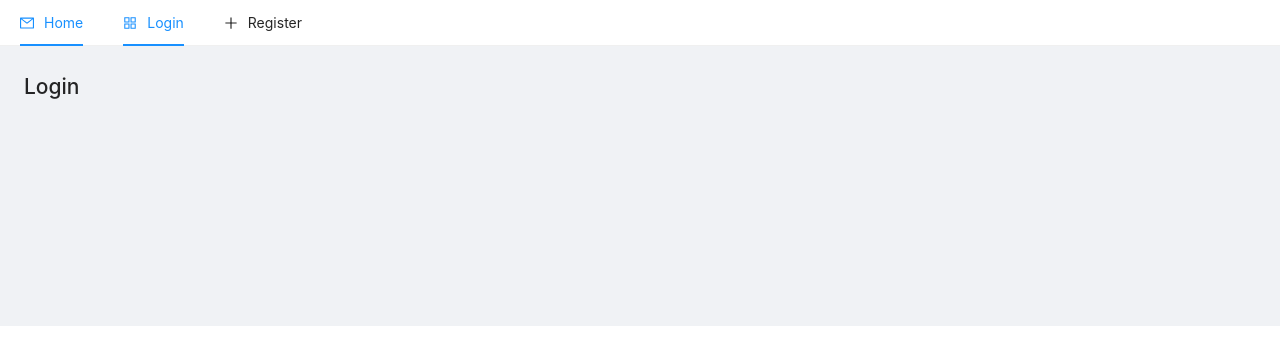
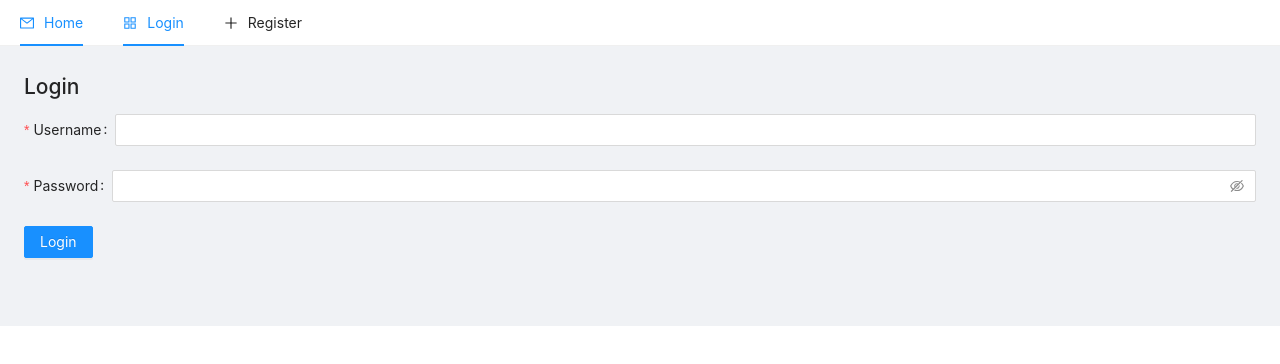
Before and after one commit to gihan10/merng, a React (Create React App) app in the folder client/: page /login in a window 1280 px wide. Shown: the top 364 px of the page. Built offline with nearby package versions, Linux system fonts and the light colour scheme.

Commit message:
Added login page functionality.

```diff
--- a/client/src/components/Login.js
+++ b/client/src/components/Login.js
@@ -1,12 +1,96 @@
 import React from 'react';
-
+import { Form, Input, Button } from 'antd';
+import gql from 'graphql-tag';
+import { useMutation } from '@apollo/client';
+import { useHistory } from 'react-router-dom';
 
 function Login() {
+    const [form] = Form.useForm();
+    const history = useHistory();
+
+    const onFinishFailed = (errorInfo) => {
+        console.log('Failed: ', errorInfo);
+    }
+    const [ loginUser, { loading }] = useMutation(LOGIN_USER, {
+        update(proxy, result) {
+            // @todo store auth token
+            history.push('/');
+        },
+        onError(err) {
+            err.graphQLErrors.forEach(apolloError => {
+                const { code, errors } = apolloError.extensions;
+                if (code === 'BAD_USER_INPUT') {
+                    const fieldData = Object.keys(errors).map((key) => {
+                        return {
+                            name: key,
+                            errors: errors[key],
+                        }
+                    });
+                    form.setFields(fieldData);
+                }
+            })
+        },
+    });
+
+    const handleSubmit = async (values) => {
+        await loginUser({
+            variables: {
+                ...values,
+            },
+        });
+    }
+
+    const onFinish = (values) => {
+        console.log('Success');
+        handleSubmit(values);
+    }
+
     return (
         <>
             <h1>Login</h1>
+            <Form
+                name="login"
+                onFinish={onFinish}
+                onFinishFailed={onFinishFailed}
+                form={form}
+            >
+                <Form.Item
+                    label="Username"
+                    name="username"
+                    rules={[{required: true, message: 'Please input your username'}]}
+                >
+                    <Input />
+                </Form.Item>
+                <Form.Item
+                    label="Password"
+                    name="password"
+                    rules={[{required: true, message: 'Please input your password'}]}
+                >
+                    <Input.Password />
+                </Form.Item>
+                <Form.Item>
+                    <Button type="primary" htmlType="submit" loading={loading}>
+                        Login
+                    </Button>
+                </Form.Item>
+            </Form>
         </>
     )
 }
 
+// register user mutation
+const LOGIN_USER = gql`
+mutation login(
+    $username: String!
+    $password: String!
+) {
+    login(
+        username: $username
+        password: $password
+    ) {
+        token
+    }
+}
+`;
+
 export default Login;
```
